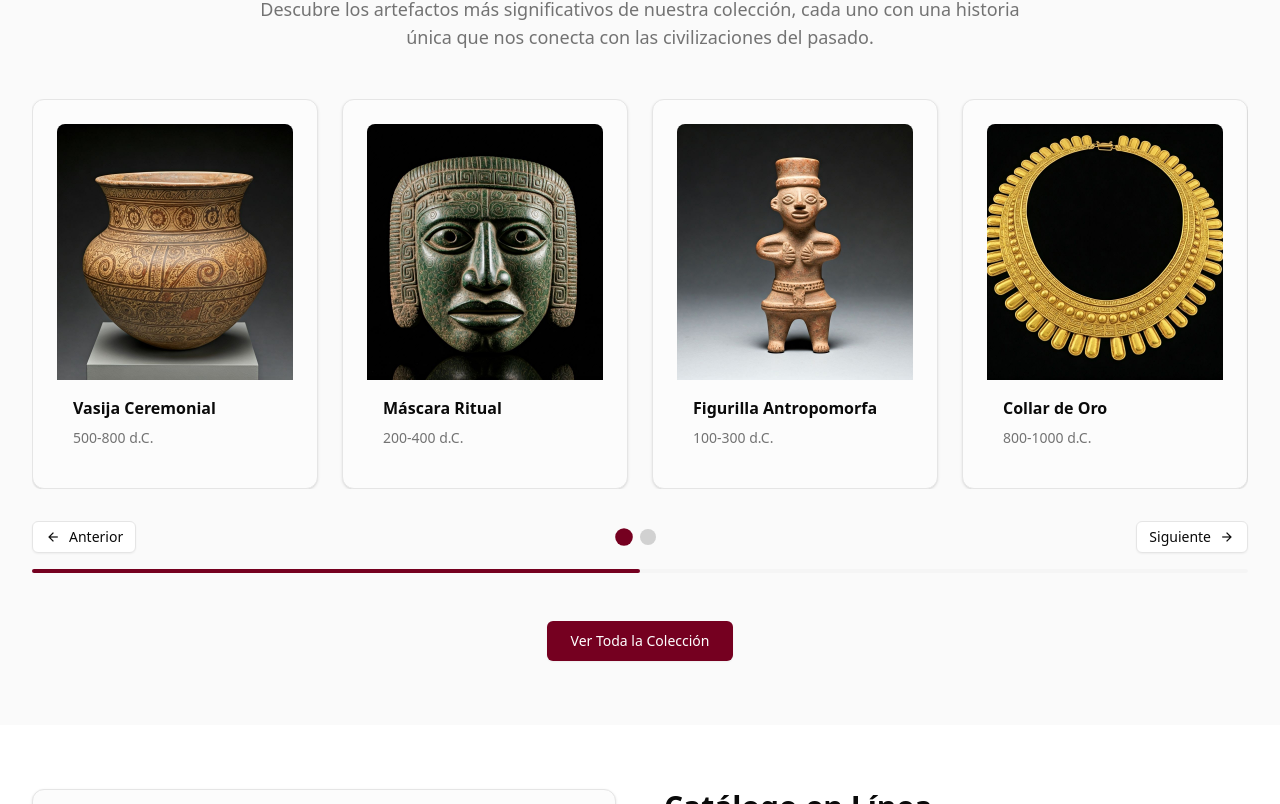
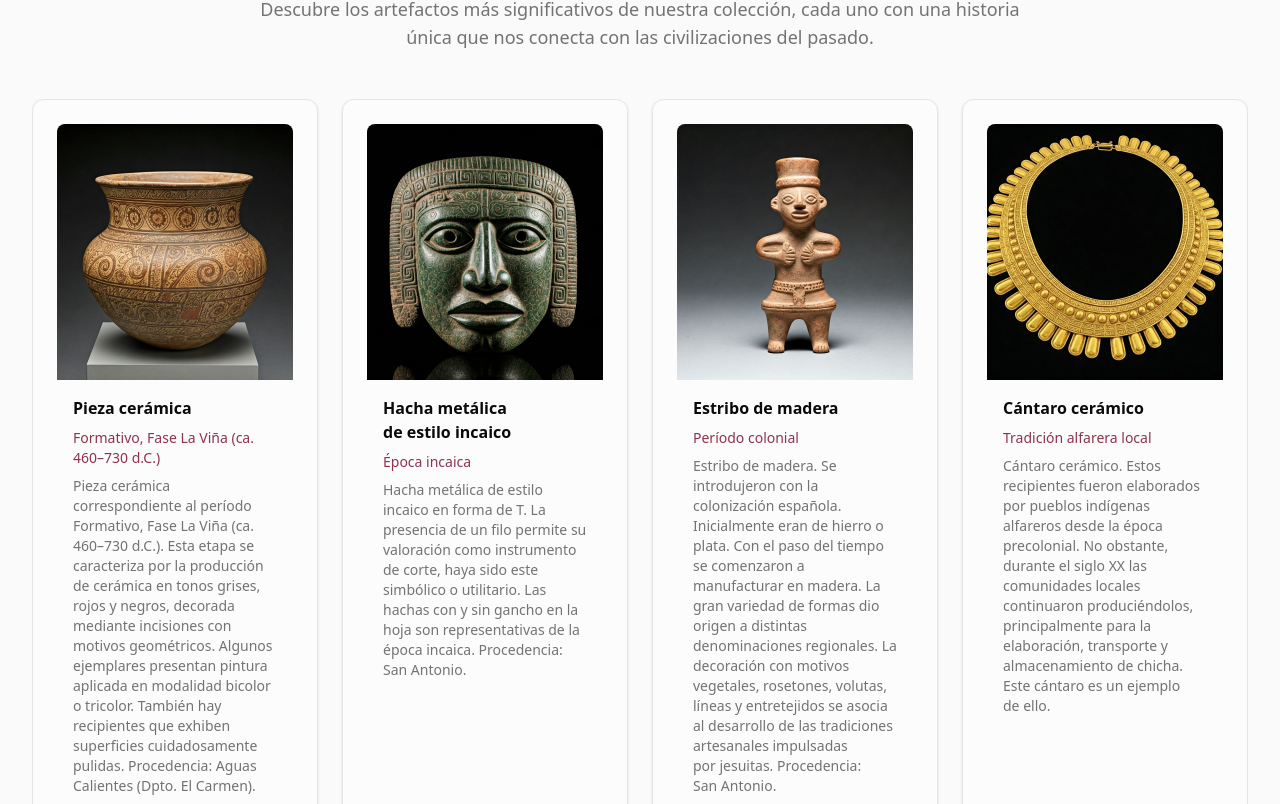
Before and after one commit to DevEzequiel14/DigitalPatrimony, an Angular app: page / in a window 1280 px wide. Shown: the part 2516-3320 px from the top of the page. Built offline with nearby package versions, Linux system fonts and the light colour scheme.

Commit message:
feat: add featured pieces descriptions with i18n support

```diff
--- a/src/app/features/landing/components/featured-items-section/featured-items-section.component.html
+++ b/src/app/features/landing/components/featured-items-section/featured-items-section.component.html
@@ -1,11 +1,11 @@
 <section id="piezas-destacadas" class="py-16 bg-secondary/30">
   <div class="max-w-7xl mx-auto px-4 sm:px-6 lg:px-8">
     <div class="text-center mb-12">
-      <h2 class="text-3xl font-bold text-foreground mb-4">Piezas Destacadas</h2>
+      <h2 class="text-3xl font-bold text-foreground mb-4">
+        {{ t()('featured.title') }}
+      </h2>
       <p class="text-lg text-muted-foreground max-w-3xl mx-auto text-pretty">
-        Descubre los artefactos más significativos de nuestra colección, cada
-        uno con una historia única que nos conecta con las civilizaciones
-        del pasado.
+        {{ t()('featured.subtitle') }}
       </p>
     </div>
     <div class="relative">
@@ -13,16 +13,15 @@
         <div class="flex transition-transform duration-500 ease-in-out"
           [style.transform]="'translateX(-' + (currentSlide() * 100) + '%)'">
           @for (item of totalSlidesArray; track $index; let i = $index) {
-            <div  class="w-full shrink-0">
+            <div class="w-full shrink-0">
               <div class="grid grid-cols-1 sm:grid-cols-2 lg:grid-cols-4 gap-6">
                 @for (piece of getSlideItems(i); track piece.id) {
-                <ng-container>
                   <ui-card class="group hover:shadow-lg transition-all
-                                              duration-300 hover:-translate-y-1">
-                    <ui-card-content class="p-0">
+                                              duration-300 hover:-translate-y-1 h-full">
+                    <ui-card-content class="p-0 h-full flex flex-col">
                       <div class="relative overflow-hidden rounded-t-lg">
                         <img [src]="piece.image || '/placeholder.svg'"
-                             [alt]="piece.title"
+                             [alt]="t()(piece.titleKey)"
                              class="w-full h-64 object-cover
                                     group-hover:scale-105 transition-transform
                                     duration-300" />
@@ -37,23 +36,25 @@
                           <span class="inline-block bg-accent
                                        text-accent-foreground px-2 py-1 rounded
                                        text-xs font-medium">
-                            {{ piece.category }}
+                            {{ t()(piece.categoryKey) }}
                           </span>
                         </div>
                       </div>
-                      <div class="p-4">
+                      <div class="p-4 flex flex-col grow">
                         <h3 class="font-semibold text-foreground mb-2
                                    text-balance group-hover:text-primary
                                    transition-colors">
-                          {{ piece.title }}
+                          {{ t()(piece.titleKey) }}
                         </h3>
-                        <p class="text-sm text-muted-foreground">
-                          {{ piece.period }}
+                        <p class="text-sm text-primary/80 mb-2">
+                          {{ t()(piece.periodKey) }}
+                        </p>
+                        <p class="text-sm text-muted-foreground text-pretty">
+                          {{ t()(piece.descriptionKey) }}
                         </p>
                       </div>
                     </ui-card-content>
                   </ui-card>
-                </ng-container>
                 }
               </div>
             </div>
@@ -67,7 +68,7 @@
           <span class="material-symbols-outlined text-base!">
             arrow_back
           </span>
-          Anterior
+          {{ t()('featured.prev') }}
         </app-button>
         <div class="flex space-x-2">
           @for (item of totalSlidesArray; track $index; let i = $index) {
@@ -82,7 +83,7 @@
         <app-button ui-button variant="outline" size="sm"
                     class="flex items-center gap-2 bg-transparent"
                     (click)="nextSlide()" [disabled]="totalSlides <= 1">
-          Siguiente
+          {{ t()('featured.next') }}
           <span class="material-symbols-outlined text-base!">
             arrow_forward
           </span>
@@ -96,7 +97,7 @@
     </div>
     <div class="text-center mt-12">
       <app-button ui-button size="lg" class="bg-primary hover:bg-primary/90">
-        Ver Toda la Colección
+        {{ t()('featured.viewCollection') }}
       </app-button>
     </div>
   </div>
--- a/src/app/features/landing/components/featured-items-section/featured-items-section.component.ts
+++ b/src/app/features/landing/components/featured-items-section/featured-items-section.component.ts
@@ -1,14 +1,26 @@
-import { NgClass, NgFor } from '@angular/common';
-import { ChangeDetectionStrategy, Component, effect, OnDestroy, OnInit, signal } from '@angular/core';
+import { NgClass } from '@angular/common';
+import {
+  ChangeDetectionStrategy,
+  Component,
+  OnDestroy,
+  effect,
+  inject,
+  signal,
+} from '@angular/core';
 import { Button } from '../../../../shared/components/button/button';
-import { CardComponent, CardContentComponent } from '../../../../shared/components/card/card';
+import {
+  CardComponent,
+  CardContentComponent,
+} from '../../../../shared/components/card/card';
+import { TranslationService } from '../../../../core/services/translation.service';
 
 interface FeaturedPiece {
   id: number;
-  title: string;
   image: string;
-  period: string;
-  category: string;
+  titleKey: string;
+  periodKey: string;
+  categoryKey: string;
+  descriptionKey: string;
 }
 
 @Component({
@@ -16,33 +28,56 @@ interface FeaturedPiece {
   changeDetection: ChangeDetectionStrategy.OnPush,
   templateUrl: './featured-items-section.component.html',
   styleUrls: ['./featured-items-section.component.css'],
-  imports: [
-    Button,
-    CardComponent,
-    CardContentComponent,
-    NgClass],
+  imports: [Button, CardComponent, CardContentComponent, NgClass],
 })
 export class FeaturedItemsSectionComponent implements OnDestroy {
+  private readonly translationService = inject(TranslationService);
 
-  featuredPieces: FeaturedPiece[] = [
-    { id: 1, title: 'Vasija Ceremonial', image: 'ancient-ceremonial-pottery-vessel.jpg', period: '500-800 d.C.', category: 'Cerámica' },
-    { id: 2, title: 'Máscara Ritual', image: 'ancient-ritual-mask-jade-stone.jpg', period: '200-400 d.C.', category: 'Jade' },
-    { id: 3, title: 'Figurilla Antropomorfa', image: 'ancient-anthropomorphic-figurine-clay.jpg', period: '100-300 d.C.', category: 'Escultura' },
-    { id: 4, title: 'Collar de Oro', image: 'ancient-gold-necklace-pre-columbian.jpg', period: '800-1000 d.C.', category: 'Orfebrería' },
-    { id: 5, title: 'Hacha Ceremonial', image: 'ancient-ceremonial-axe-obsidian.jpg', period: '600-900 d.C.', category: 'Lítica' },
-    { id: 6, title: 'Textil Decorado', image: 'ancient-decorated-textile-weaving-patterns.jpg', period: '400-600 d.C.', category: 'Textil' },
-    { id: 7, title: 'Incensario', image: 'ancient-incense-burner-ceramic-ritual.jpg', period: '300-500 d.C.', category: 'Cerámica' },
-    { id: 8, title: 'Pectoral de Concha', image: 'ancient-shell-pectoral-ornament.jpg', period: '700-900 d.C.', category: 'Malacología' },
+  readonly t = this.translationService.t;
+
+  readonly featuredPieces: FeaturedPiece[] = [
+    {
+      id: 1,
+      image: 'ancient-ceremonial-pottery-vessel.jpg',
+      titleKey: 'featured.pieces.p1.title',
+      periodKey: 'featured.pieces.p1.period',
+      categoryKey: 'featured.pieces.p1.category',
+      descriptionKey: 'featured.pieces.p1.description',
+    },
+    {
+      id: 2,
+      image: 'ancient-ritual-mask-jade-stone.jpg',
+      titleKey: 'featured.pieces.p2.title',
+      periodKey: 'featured.pieces.p2.period',
+      categoryKey: 'featured.pieces.p2.category',
+      descriptionKey: 'featured.pieces.p2.description',
+    },
+    {
+      id: 3,
+      image: 'ancient-anthropomorphic-figurine-clay.jpg',
+      titleKey: 'featured.pieces.p3.title',
+      periodKey: 'featured.pieces.p3.period',
+      categoryKey: 'featured.pieces.p3.category',
+      descriptionKey: 'featured.pieces.p3.description',
+    },
+    {
+      id: 4,
+      image: 'ancient-gold-necklace-pre-columbian.jpg',
+      titleKey: 'featured.pieces.p4.title',
+      periodKey: 'featured.pieces.p4.period',
+      categoryKey: 'featured.pieces.p4.category',
+      descriptionKey: 'featured.pieces.p4.description',
+    },
   ];
 
-  itemsPerSlide = 4;
-  totalSlides = Math.ceil(this.featuredPieces.length / this.itemsPerSlide);
-  totalSlidesArray = Array.from({ length: this.totalSlides });
+  readonly itemsPerSlide = 4;
+  readonly totalSlides = Math.ceil(this.featuredPieces.length / this.itemsPerSlide);
+  readonly totalSlidesArray = Array.from({ length: this.totalSlides });
 
-  currentSlide = signal(0);
-  isAutoPlaying = signal(true);
+  readonly currentSlide = signal(0);
+  readonly isAutoPlaying = signal(true);
 
-  intervalId: any;
+  private intervalId: ReturnType<typeof setInterval> | undefined;
 
   constructor() {
     effect(() => {
@@ -65,12 +100,12 @@ export class FeaturedItemsSectionComponent implements OnDestroy {
   }
 
   nextSlide(fromInterval = false) {
-    this.currentSlide.update(i => (i + 1) % this.totalSlides);
+    this.currentSlide.update((i) => (i + 1) % this.totalSlides);
     if (!fromInterval) this.pauseAutoPlay();
   }
 
   prevSlide() {
-    this.currentSlide.update(i => (i - 1 + this.totalSlides) % this.totalSlides);
+    this.currentSlide.update((i) => (i - 1 + this.totalSlides) % this.totalSlides);
     this.pauseAutoPlay();
   }
 
--- a/src/assets/i18n/en.json
+++ b/src/assets/i18n/en.json
@@ -14,5 +14,38 @@
       "collaborators": "Collaborators",
       "institutions": "Institutions"
     }
+  },
+  "featured": {
+    "title": "Piezas Destacadas",
+    "subtitle": "Descubre los artefactos más significativos de nuestra colección, cada uno con una historia única que nos conecta con las civilizaciones del pasado.",
+    "prev": "Anterior",
+    "next": "Siguiente",
+    "viewCollection": "Ver Toda la Colección",
+    "pieces": {
+      "p1": {
+        "title": "Pieza cerámica",
+        "period": "Formativo, Fase La Viña (ca. 460–730 d.C.)",
+        "category": "Cerámica",
+        "description": "Pieza cerámica correspondiente al período Formativo, Fase La Viña (ca. 460–730 d.C.). Esta etapa se caracteriza por la producción de cerámica en tonos grises, rojos y negros, decorada mediante incisiones con motivos geométricos. Algunos ejemplares presentan pintura aplicada en modalidad bicolor o tricolor. También hay recipientes que exhiben superficies cuidadosamente pulidas. Procedencia: Aguas Calientes (Dpto. El Carmen)."
+      },
+      "p2": {
+        "title": "Hacha metálica de estilo incaico",
+        "period": "Época incaica",
+        "category": "Metal",
+        "description": "Hacha metálica de estilo incaico en forma de T. La presencia de un filo permite su valoración como instrumento de corte, haya sido este simbólico o utilitario. Las hachas con y sin gancho en la hoja son representativas de la época incaica. Procedencia: San Antonio."
+      },
+      "p3": {
+        "title": "Estribo de madera",
+        "period": "Período colonial",
+        "category": "Madera",
+        "description": "Estribo de madera. Se introdujeron con la colonización española. Inicialmente eran de hierro o plata. Con el paso del tiempo se comenzaron a manufacturar en madera. La gran variedad de formas dio origen a distintas denominaciones regionales. La decoración con motivos vegetales, rosetones, volutas, líneas y entretejidos se asocia al desarrollo de las tradiciones artesanales impulsadas por jesuitas. Procedencia: San Antonio."
+      },
+      "p4": {
+        "title": "Cántaro cerámico",
+        "period": "Tradición alfarera local",
+        "category": "Cerámica",
+        "description": "Cántaro cerámico. Estos recipientes fueron elaborados por pueblos indígenas alfareros desde la época precolonial. No obstante, durante el siglo XX las comunidades locales continuaron produciéndolos, principalmente para la elaboración, transporte y almacenamiento de chicha. Este cántaro es un ejemplo de ello."
+      }
+    }
   }
 }
--- a/src/assets/i18n/es.json
+++ b/src/assets/i18n/es.json
@@ -14,5 +14,38 @@
       "collaborators": "Colaboradores",
       "institutions": "Instituciones"
     }
+  },
+  "featured": {
+    "title": "Piezas Destacadas",
+    "subtitle": "Descubre los artefactos más significativos de nuestra colección, cada uno con una historia única que nos conecta con las civilizaciones del pasado.",
+    "prev": "Anterior",
+    "next": "Siguiente",
+    "viewCollection": "Ver Toda la Colección",
+    "pieces": {
+      "p1": {
+        "title": "Pieza cerámica",
+        "period": "Formativo, Fase La Viña (ca. 460–730 d.C.)",
+        "category": "Cerámica",
+        "description": "Pieza cerámica correspondiente al período Formativo, Fase La Viña (ca. 460–730 d.C.). Esta etapa se caracteriza por la producción de cerámica en tonos grises, rojos y negros, decorada mediante incisiones con motivos geométricos. Algunos ejemplares presentan pintura aplicada en modalidad bicolor o tricolor. También hay recipientes que exhiben superficies cuidadosamente pulidas. Procedencia: Aguas Calientes (Dpto. El Carmen)."
+      },
+      "p2": {
+        "title": "Hacha metálica de estilo incaico",
+        "period": "Época incaica",
+        "category": "Metal",
+        "description": "Hacha metálica de estilo incaico en forma de T. La presencia de un filo permite su valoración como instrumento de corte, haya sido este simbólico o utilitario. Las hachas con y sin gancho en la hoja son representativas de la época incaica. Procedencia: San Antonio."
+      },
+      "p3": {
+        "title": "Estribo de madera",
+        "period": "Período colonial",
+        "category": "Madera",
+        "description": "Estribo de madera. Se introdujeron con la colonización española. Inicialmente eran de hierro o plata. Con el paso del tiempo se comenzaron a manufacturar en madera. La gran variedad de formas dio origen a distintas denominaciones regionales. La decoración con motivos vegetales, rosetones, volutas, líneas y entretejidos se asocia al desarrollo de las tradiciones artesanales impulsadas por jesuitas. Procedencia: San Antonio."
+      },
+      "p4": {
+        "title": "Cántaro cerámico",
+        "period": "Tradición alfarera local",
+        "category": "Cerámica",
+        "description": "Cántaro cerámico. Estos recipientes fueron elaborados por pueblos indígenas alfareros desde la época precolonial. No obstante, durante el siglo XX las comunidades locales continuaron produciéndolos, principalmente para la elaboración, transporte y almacenamiento de chicha. Este cántaro es un ejemplo de ello."
+      }
+    }
   }
 }
```
